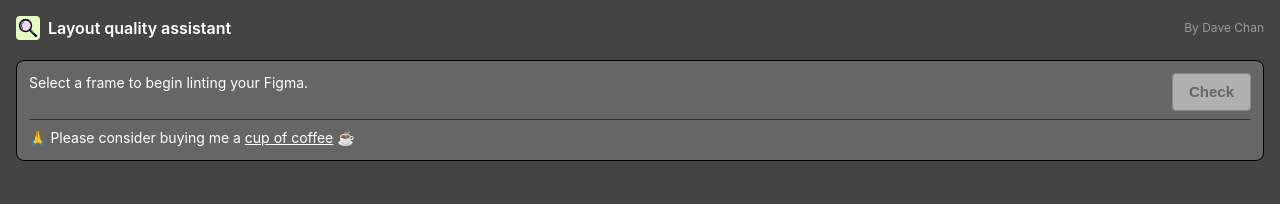
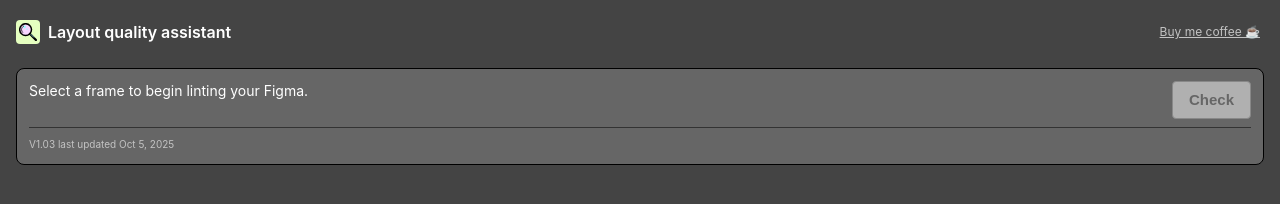
Before and after one commit to modusops/layout-quality-assistant, a website: page ui.html in a window 1280 px wide. Drawn offline with Linux system fonts and the light colour scheme.

Commit message:
Update header and info container text and styling
- Change header author text from 'By Dave Chan' to 'Buy me coffee ☕' with link
- Update info container text to version and date: 'V1.03 last updated Oct 5, 2025'
- Change text colors to #C3C3C3 for both header link and version text
- Reduce version text font size from 14px to 10px
- Add line break in success message for better readability
- Add padding to header (4px 4px 4px 0px)
- Update hover state to white for better contrast

```diff
--- a/ui.html
+++ b/ui.html
@@ -15,6 +15,7 @@
       justify-content: space-between;
       align-items: center;
       margin-bottom: 20px;
+      padding: 4px 4px 4px 0px;
     }
 
     .header-title {
@@ -50,8 +51,17 @@
       margin: 0;
       font-size: 12px;
       font-weight: 400;
-      color: #989898;
+      color: #C3C3C3;
       line-height: 20px;
+    }
+
+    .header .author a {
+      color: #C3C3C3;
+      text-decoration: underline;
+    }
+
+    .header .author a:hover {
+      color: #ffffff;
     }
 
     .info-container {
@@ -83,19 +93,10 @@
     }
 
     .coffee-text {
-      color: #ffffff;
-      font-size: 14px;
+      color: #C3C3C3;
+      font-size: 10px;
       font-weight: 400;
-      line-height: 20px;
-    }
-
-    .coffee-text a {
-      color: #ffffff;
-      text-decoration: underline;
-    }
-
-    .coffee-text a:hover {
-      color: #cccccc;
+      line-height: 16px;
     }
 
     .check-btn {
@@ -343,7 +344,7 @@
       </div>
       <h2>Layout quality assistant</h2>
     </div>
-    <p class="author">By Dave Chan</p>
+    <p class="author"><a href="https://buymeacoffee.com/davechan" target="_blank">Buy me coffee ☕</a></p>
   </div>
 
   <div class="info-container">
@@ -351,7 +352,7 @@
       <div class="info-text">Select a frame to begin linting your Figma.</div>
       <button id="analyzeBtn" class="check-btn" disabled>Check</button>
     </div>
-    <div class="coffee-text">🙏 Please consider buying me a <a href="https://buymeacoffee.com/davechan" target="_blank">cup of coffee</a> ☕</div>
+    <div class="coffee-text">V1.03 last updated Oct 5, 2025</div>
   </div>
 
   <div id="resultsContainer" class="results-container">
@@ -418,7 +419,7 @@
       // Update summary
       if (totalIssues === 0) {
         summary.className = 'summary clean';
-        summary.textContent = `🎉 "${frameName}" looks great! No issues found.`;
+        summary.innerHTML = `🎉 "${frameName}" looks great!<br>No issues found.`;
       } else {
         summary.className = 'summary issues';
         summary.textContent = `🔎 Found ${totalIssues} issue${totalIssues === 1 ? '' : 's'} in "${frameName}"`;
```
